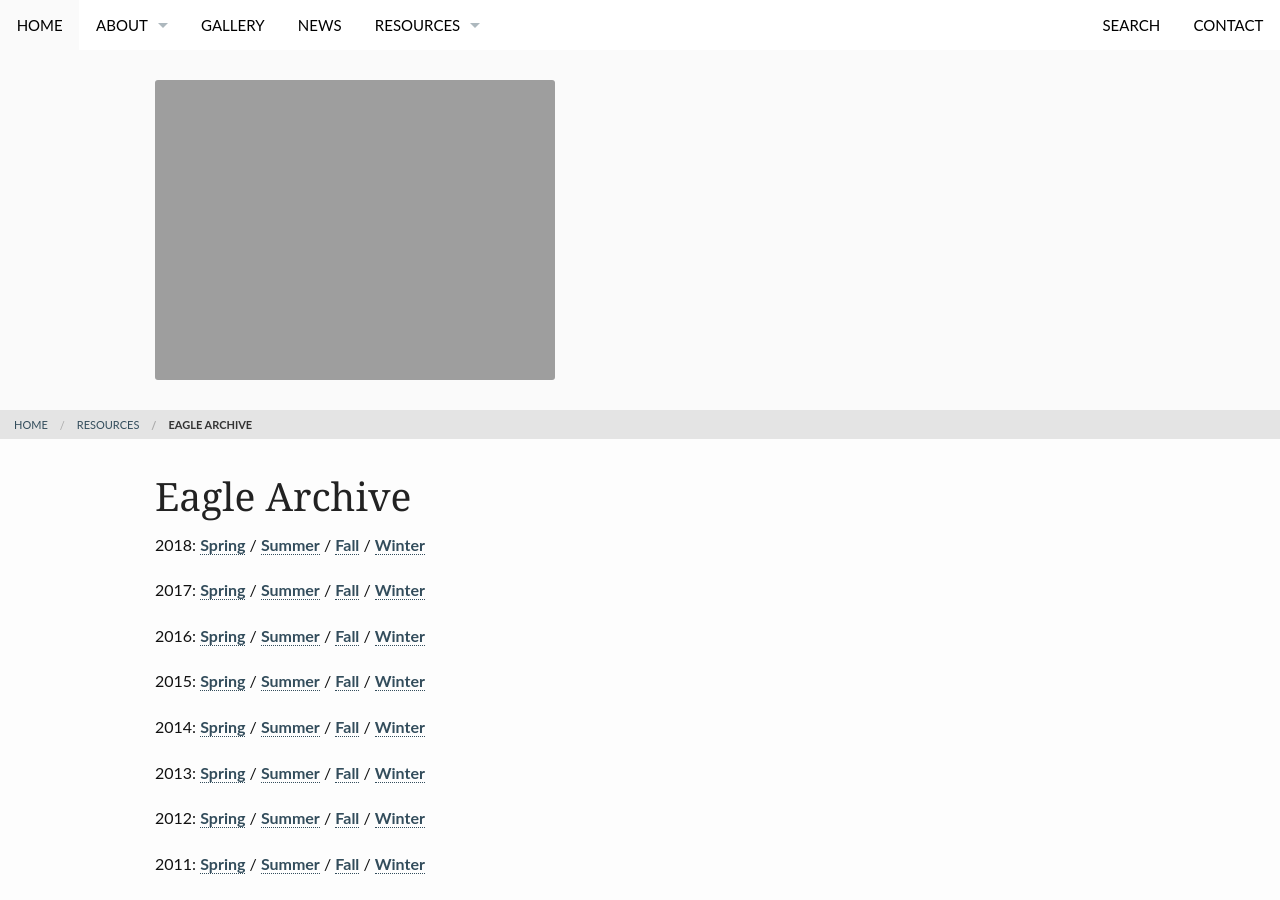
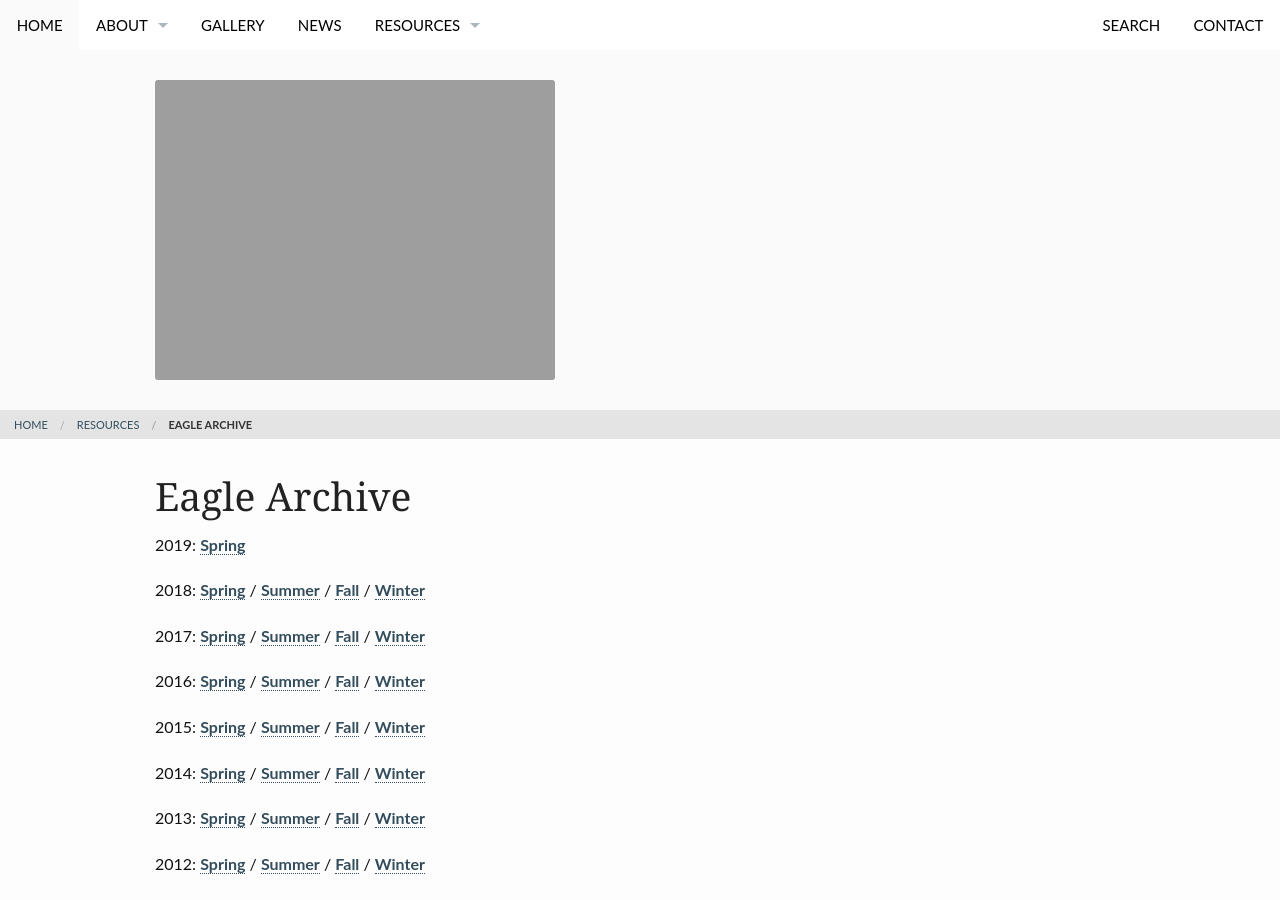
Before and after one commit to carrolltonmanor/carrolltonmanor.github.io, a Jekyll site: the page built from pages/eagle-archive.md, in a window 1280 px wide and 900 px high. Built offline with Jekyll 4.4.1, drawn with Linux system fonts in a browser that asks for light colours.

Commit message:
adding spring 2019 eagle and link to it

```diff
--- a/pages/eagle-archive.md
+++ b/pages/eagle-archive.md
@@ -10,10 +10,10 @@
 breadcrumb: true
 ---
 
-{% assign years = "2017|2016|2015|2014|2013|2012|2011|2010|2009|2008|2007|2006|2005|2004|2003|2002|2001" | split: "|" %}
-{% assign thisYear = "2018" %}
+{% assign years = "2018|2017|2016|2015|2014|2013|2012|2011|2010|2009|2008|2007|2006|2005|2004|2003|2002|2001" | split: "|" %}
+{% assign thisYear = "2019" %}
 
-{{ thisYear }}:  <a href="/resources/eagle-archive/eagle-{{ thisYear }}-spring.pdf">Spring</a> / <a href="/resources/eagle-archive/eagle-{{ thisYear }}-summer.pdf">Summer</a> / <a href="/resources/eagle-archive/eagle-{{ thisYear }}-fall.pdf">Fall</a> / <a href="/resources/eagle-archive/eagle-{{ thisYear }}-winter.pdf">Winter</a>
+{{ thisYear }}:  <a href="/resources/eagle-archive/eagle-{{ thisYear }}-spring.pdf">Spring</a>
 {% for yr in years %}
 {{ yr }}:  <a href="/resources/eagle-archive/eagle-{{ yr }}-spring.pdf">Spring</a> / <a href="/resources/eagle-archive/eagle-{{ yr }}-summer.pdf">Summer</a> / <a href="/resources/eagle-archive/eagle-{{ yr }}-fall.pdf">Fall</a> / <a href="/resources/eagle-archive/eagle-{{ yr }}-winter.pdf">Winter</a>
 {% endfor %}
```
Also changed, not shown: 1 other file.
